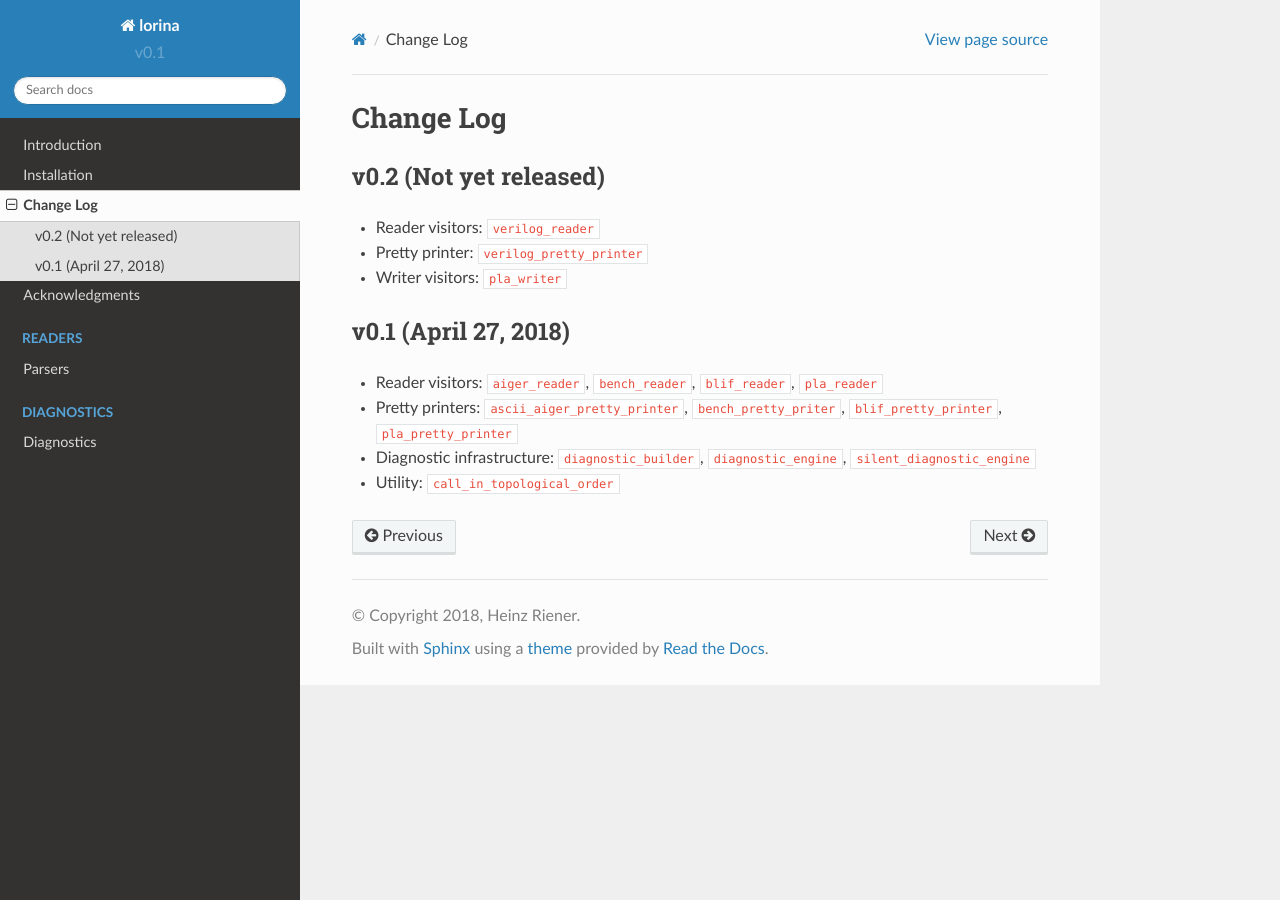
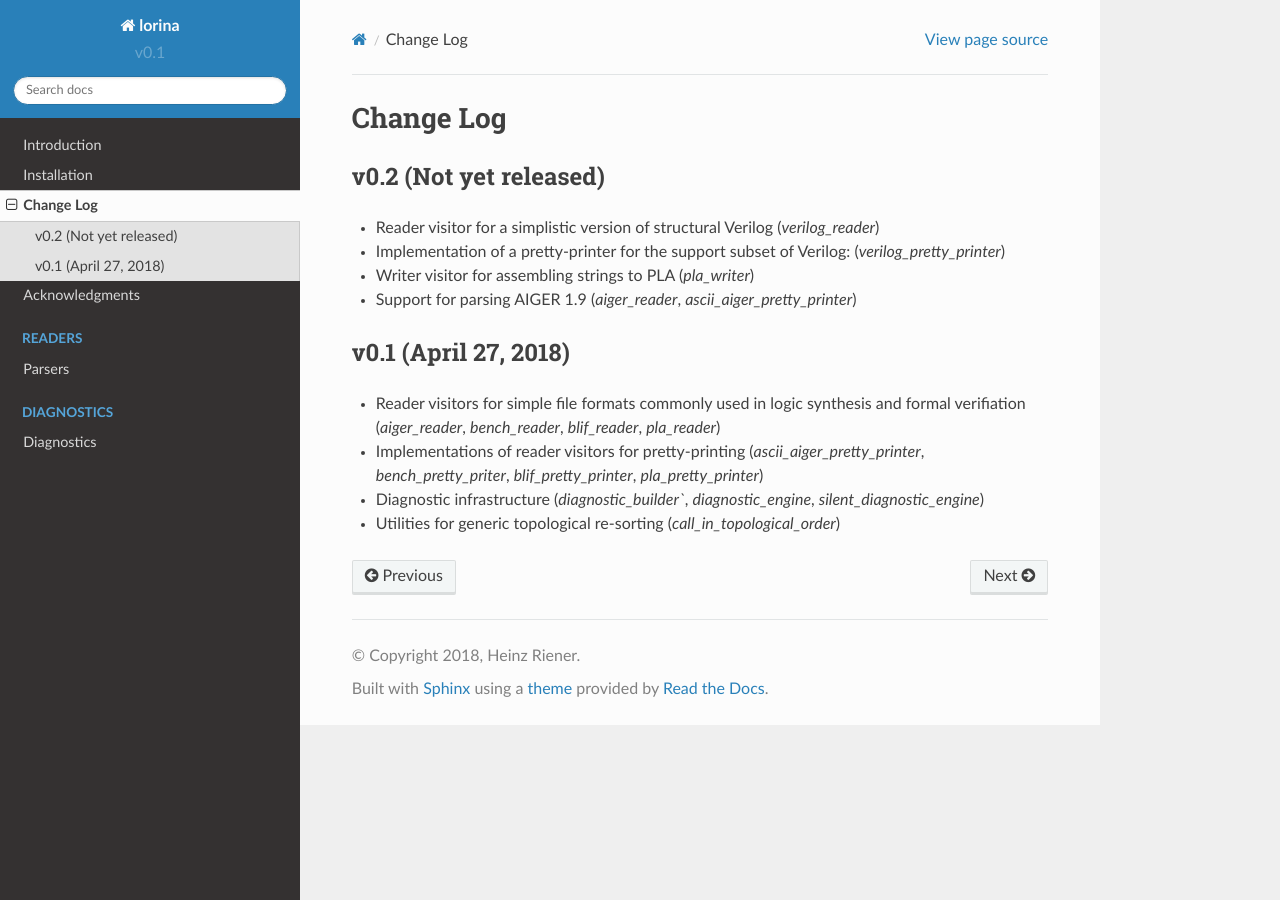
Before and after one commit to hriener/lorina, a Sphinx documentation site: the page built from docs/changelog.rst, in a window 1280 px wide. Built offline with Sphinx 7.4.7 and the Read the Docs theme 2.0.0, drawn with Linux system fonts in a browser that asks for light colours; pages that are not in the unit, such as notebooks, are missing from menus.

Commit message:
changelog.

```diff
--- a/docs/changelog.rst
+++ b/docs/changelog.rst
@@ -4,14 +4,15 @@ Change Log
 v0.2 (Not yet released)
 -----------------------
 
-* Reader visitors: ``verilog_reader``
-* Pretty printer: ``verilog_pretty_printer``
-* Writer visitors: ``pla_writer``
+* Reader visitor for a simplistic version of structural Verilog (`verilog_reader`)
+* Implementation of a pretty-printer for the support subset of Verilog: (`verilog_pretty_printer`)
+* Writer visitor for assembling strings to PLA (`pla_writer`)
+* Support for parsing AIGER 1.9 (`aiger_reader`, `ascii_aiger_pretty_printer`)
 
 v0.1 (April 27, 2018)
 ---------------------
 
-* Reader visitors: ``aiger_reader``, ``bench_reader``, ``blif_reader``, ``pla_reader``
-* Pretty printers: ``ascii_aiger_pretty_printer``, ``bench_pretty_priter``, ``blif_pretty_printer``, ``pla_pretty_printer``
-* Diagnostic infrastructure: ``diagnostic_builder``, ``diagnostic_engine``, ``silent_diagnostic_engine``
-* Utility: ``call_in_topological_order``
+* Reader visitors for simple file formats commonly used in logic synthesis and formal verifiation (`aiger_reader`, `bench_reader`, `blif_reader`, `pla_reader`)
+* Implementations of reader visitors for pretty-printing (`ascii_aiger_pretty_printer`, `bench_pretty_priter`, `blif_pretty_printer`, `pla_pretty_printer`)
+* Diagnostic infrastructure (`diagnostic_builder``, `diagnostic_engine`, `silent_diagnostic_engine`)
+* Utilities for generic topological re-sorting (`call_in_topological_order`)
```
